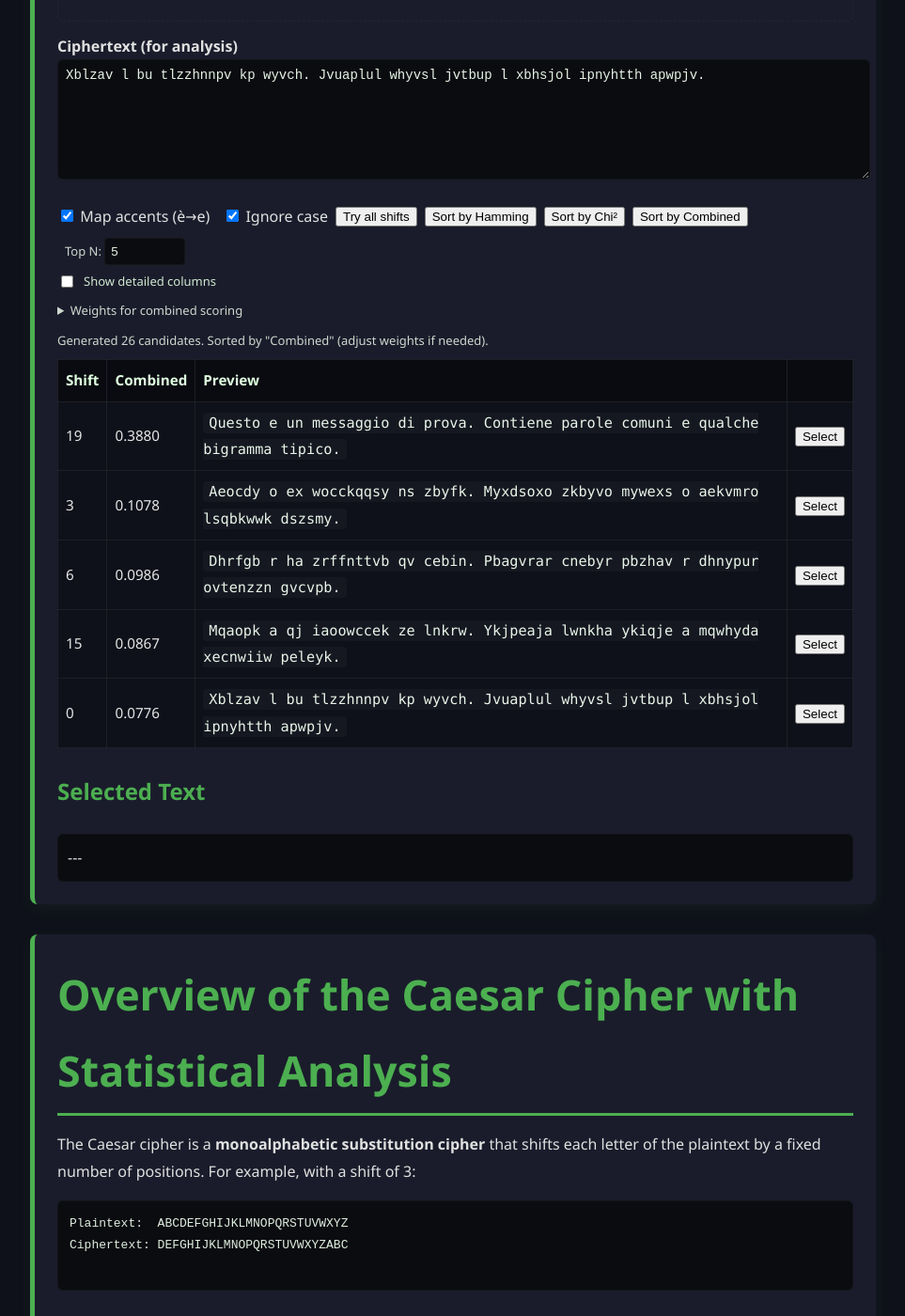
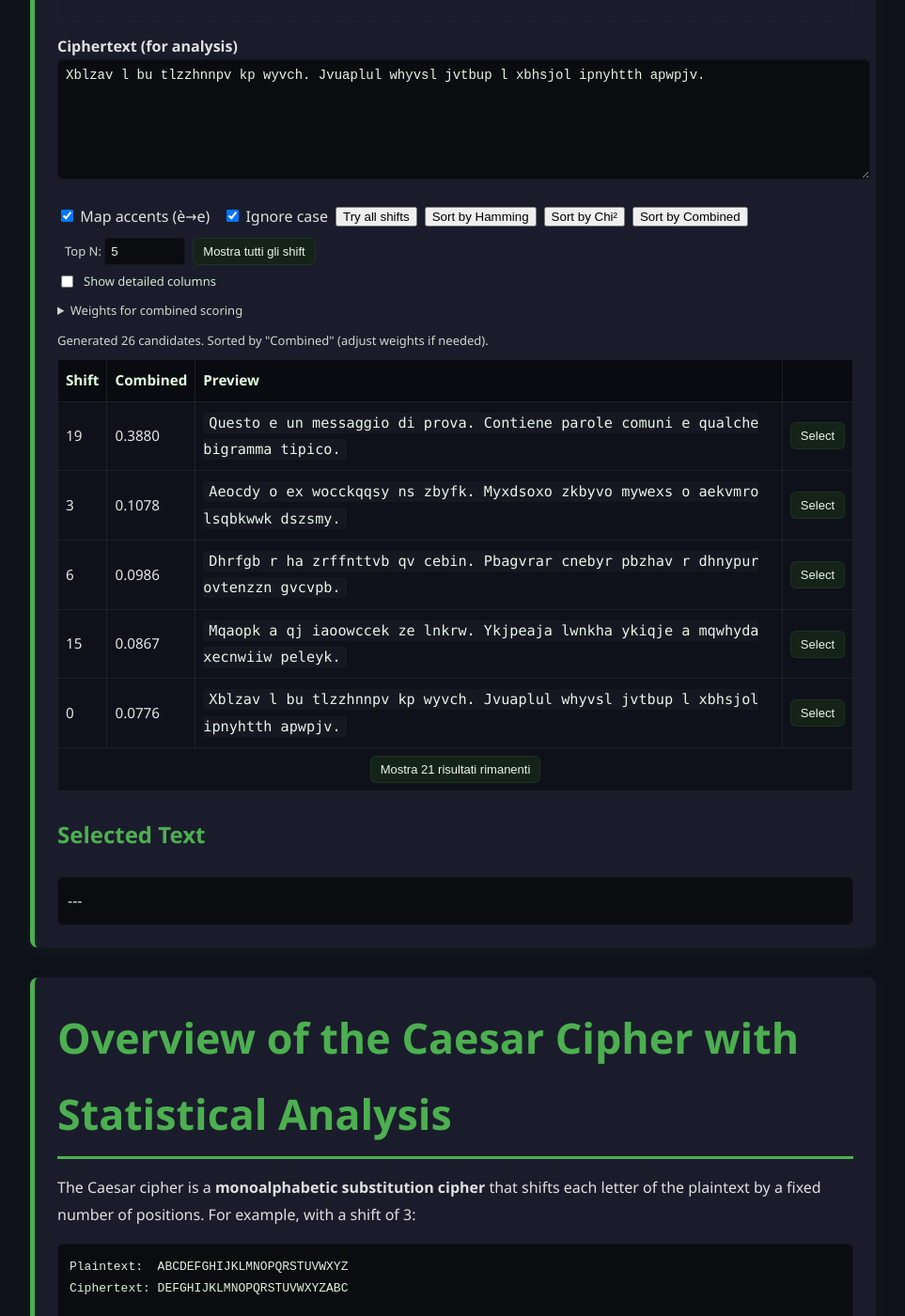
Before and after one commit to ricky2905/ricky2905.github.io, a Jekyll site: the page HOMEWORK/homework2/index.html, which Jekyll copies as it is, in a window 1280 px wide and 1400 px high, scrolled down 6573 px. Shown: the whole window at 94% size, without its empty margins (158-1121 px from the left). Built offline with Jekyll 4.4.1, drawn with Linux system fonts in a browser that asks for light colours; some of the changed lines change nothing that is shown.

Commit message:
Update index.html

```diff
--- a/HOMEWORK/homework2/index.html
+++ b/HOMEWORK/homework2/index.html
@@ -172,7 +172,7 @@ thead th{position:sticky;top:0;background:rgba(11,12,16,0.9)}
   </header>
 
   <main>
-    <!-- Contenuto inserito nella struttura richieste -->
+    <!-- Contenuto principale -->
     <article class="card">
       <h1>Datasets in Statistics and Cybersecurity</h1>
       <p>Datasets are fundamental for analyzing and modeling behaviors in cybersecurity. They form the basis for detecting anomalies, training predictive models, and evaluating intrusion detection systems [1].</p>
@@ -355,6 +355,9 @@ thead th{position:sticky;top:0;background:rgba(11,12,16,0.9)}
         <button id="sortChi">Sort by Chi²</button>
         <button id="sortComb">Sort by Combined</button>
         <label style="margin-left:8px" class="small">Top N: <input id="topN" type="number" value="5" min="1" max="26"/></label>
+
+        <!-- NEW: Toggle button per your request -->
+        <button id="toggleAllShifts" class="small" title="Mostra tutti gli shift">Mostra tutti gli shift</button>
       </div>
 
       <div class="controls" style="margin-top:6px">
@@ -585,6 +588,27 @@ document.getElementById('copyCipher').addEventListener('click', async () => {
   }
 });
 
+/* NEW: Toggle "Mostra tutti gli shift" behavior */
+let __showingAll = false;
+let __prevTopN = null;
+const toggleAllBtn = document.getElementById('toggleAllShifts');
+const topNInput = document.getElementById('topN');
+toggleAllBtn && toggleAllBtn.addEventListener('click', () => {
+  // Toggle state
+  if (!__showingAll) {
+    __prevTopN = parseInt(topNInput.value || '5', 10);
+    topNInput.value = 26;
+    toggleAllBtn.textContent = 'Mostra solo top';
+    __showingAll = true;
+  } else {
+    topNInput.value = (__prevTopN && __prevTopN >= 1) ? __prevTopN : 5;
+    toggleAllBtn.textContent = 'Mostra tutti gli shift';
+    __showingAll = false;
+  }
+  // Re-render table with current results
+  renderResults(window._lastResults || [], 'combined');
+});
+
 /* read weights */
 function readWeights(){
   const w_word = parseFloat(document.getElementById('w_word').value) || 0.45;
@@ -662,12 +686,31 @@ function renderResults(results, mode){
       <td class="${showExtra?'':'hiddenCol'}">${r.chi2.toFixed(2)}</td>
       <td class="${showExtra?'':'hiddenCol'}">${(r.bigramScore*100).toFixed(1)}%</td>
       <td><code>${escapeHtml(r.shifted.slice(0,160))}${r.shifted.length>160?'…':''}</code></td>
-      <td><button data-shift="${r.shift}">Select</button></td>
+      <td><button data-shift="${r.shift}" class="small">Select</button></td>
     `;
     tbody.appendChild(tr);
   });
 
-  tbody.querySelectorAll('button').forEach(btn => btn.addEventListener('click', e => {
+  // If topN < results.length, append a small "Mostra altri" row (for usability)
+  if (topN < results.length) {
+    const trMore = document.createElement('tr');
+    trMore.innerHTML = `
+      <td colspan="8" style="text-align:center;">
+        <button id="showRemaining" class="small">Mostra ${results.length - topN} risultati rimanenti</button>
+      </td>
+    `;
+    tbody.appendChild(trMore);
+    document.getElementById('showRemaining').addEventListener('click', () => {
+      // set topN to total and update toggle button state
+      __prevTopN = parseInt(document.getElementById('topN').value || '5', 10);
+      document.getElementById('topN').value = results.length;
+      __showingAll = true;
+      toggleAllBtn && (toggleAllBtn.textContent = 'Mostra solo top');
+      renderResults(results, 'combined');
+    });
+  }
+
+  tbody.querySelectorAll('button[data-shift]').forEach(btn => btn.addEventListener('click', e => {
     const s = parseInt(e.currentTarget.getAttribute('data-shift'),10);
     const obj = results.find(r => r.shift === s);
     showSelected(obj);
```
